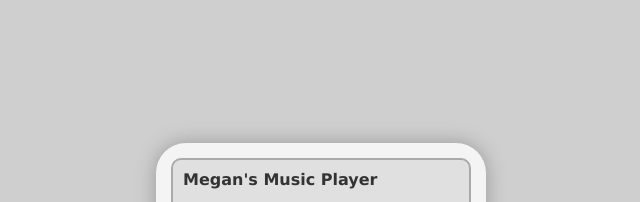
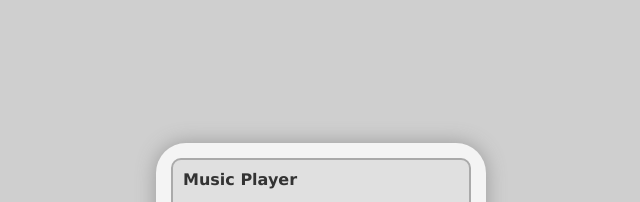
Before and after one commit to shawmn03/music-player, a plain HTML site: page index.html in a window 1280 px wide. Both pictures are taken after a click on the element "MENU". Shown: the top 202 px of the page, 319-959 px from the left. Drawn offline with Linux system fonts and the light colour scheme.

Commit message:
Update index.html

```diff
--- a/index.html
+++ b/index.html
@@ -3,14 +3,14 @@
 <head>
   <meta charset="UTF-8" />
   <meta name="viewport" content="width=device-width, initial-scale=1.0"/>
-  <title>iPod Web Player</title>
+  <title>Megan's iPod Music Player</title>
   <link rel="stylesheet" href="style.css" />
 </head>
 <body>
   <div class="ipod">
     <div class="screen">
       <div class="menu" id="menu">
-        <h3>Megan's Music Player</h3>
+        <h3>Music Player</h3>
         <ul id="song-list">
           <li class="selected">ABBA - The Winner Takes It All</li>
           <li>Conan Gray - Never Ending Song</li>
```
